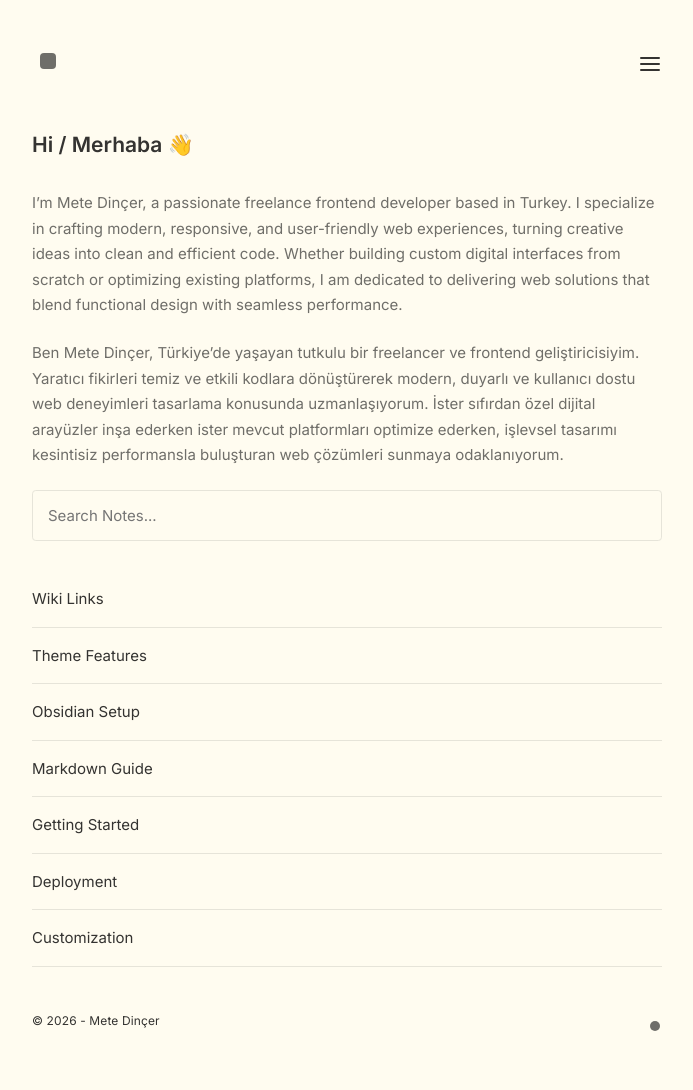
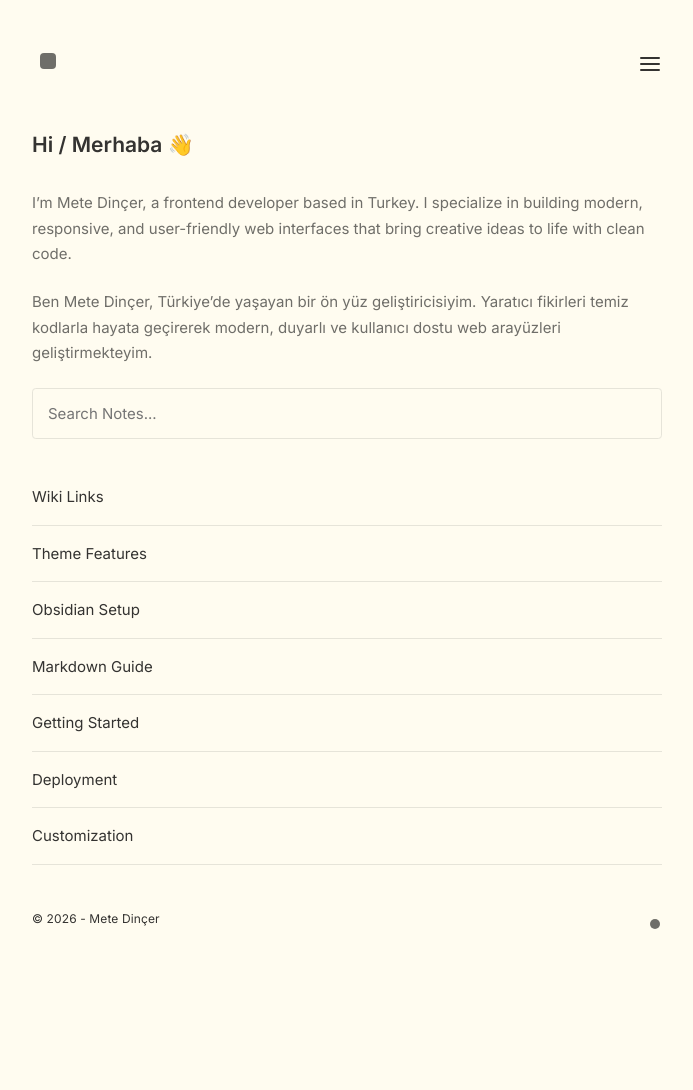
Before and after one commit to medincer/medincer.github.io, a Jekyll site: the page built from pages/index.md, in a window 1280 px wide. Shown: the whole page, without its empty margins (293-986 px from the left). Built offline with Jekyll 4.4.1, drawn with Linux system fonts in a browser that asks for light colours; after the commit the page ends 988 px from its top, so only the background shows below that.

Commit message:
Update index.md

```diff
--- a/pages/index.md
+++ b/pages/index.md
@@ -7,6 +7,6 @@ permalink: /
 title: Hi / Merhaba 👋
 ---
 
-I'm Mete Dinçer, a passionate freelance frontend developer based in Turkey. I specialize in crafting modern, responsive, and user-friendly web experiences, turning creative ideas into clean and efficient code. Whether building custom digital interfaces from scratch or optimizing existing platforms, I am dedicated to delivering web solutions that blend functional design with seamless performance.
+I'm Mete Dinçer, a frontend developer based in Turkey. I specialize in building modern, responsive, and user-friendly web interfaces that bring creative ideas to life with clean code.
 
-Ben Mete Dinçer, Türkiye'de yaşayan tutkulu bir freelancer ve frontend geliştiricisiyim. Yaratıcı fikirleri temiz ve etkili kodlara dönüştürerek modern, duyarlı ve kullanıcı dostu web deneyimleri tasarlama konusunda uzmanlaşıyorum. İster sıfırdan özel dijital arayüzler inşa ederken ister mevcut platformları optimize ederken, işlevsel tasarımı kesintisiz performansla buluşturan web çözümleri sunmaya odaklanıyorum.
+Ben Mete Dinçer, Türkiye'de yaşayan  bir ön yüz geliştiricisiyim. Yaratıcı fikirleri temiz kodlarla hayata geçirerek modern, duyarlı ve kullanıcı dostu web arayüzleri geliştirmekteyim.
```
